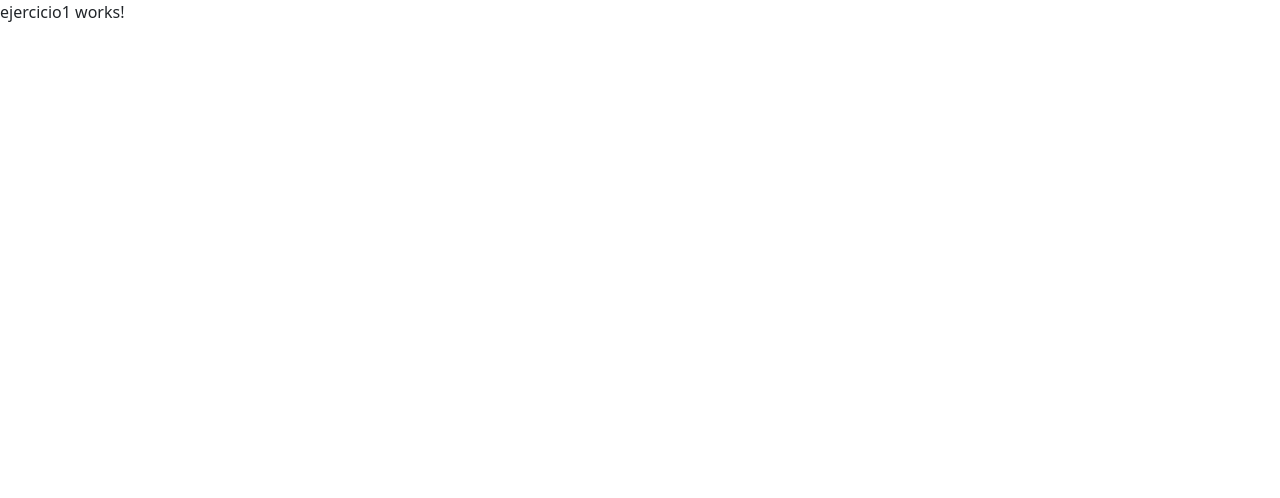
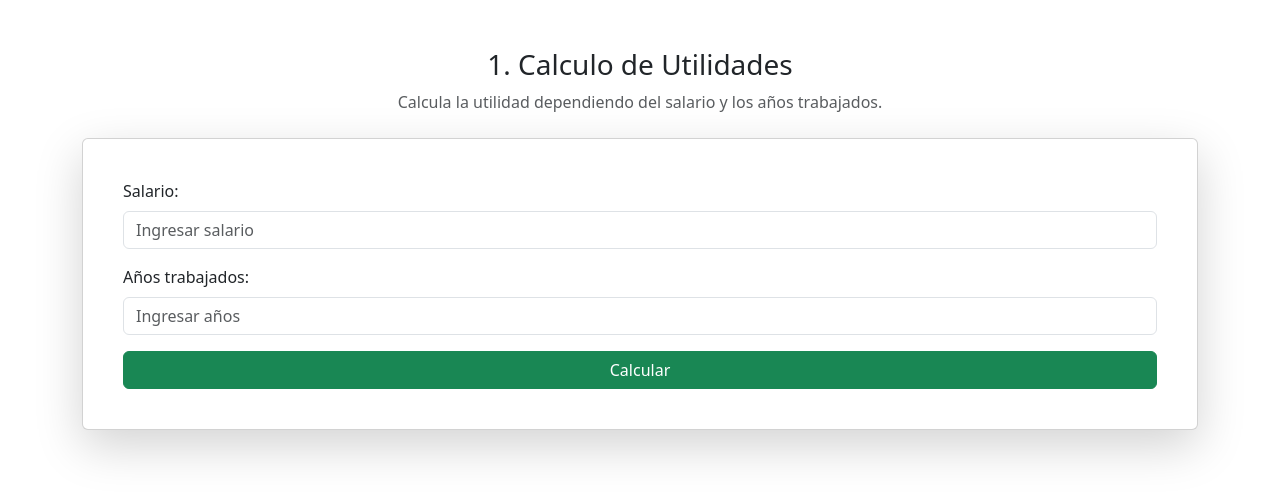
Before and after one commit to SharonLUQ/evaluacion-parcial, an Angular app: page /ejercicio1 in a window 1280 px wide. Shown: the top 498 px of the page. Built offline with nearby package versions, Linux system fonts and the light colour scheme.

Commit message:
ejercicio1 finalizado

```diff
--- a/src/app/ejercicio1/ejercicio1.component.css
+++ b/src/app/ejercicio1/ejercicio1.component.css
@@ -0,0 +1,5 @@
+input[type='number']::-webkit-inner-spin-button,
+input[type='number']::-webkit-outer-spin-button {
+  -webkit-appearance: none;
+  margin: 0;
+}
--- a/src/app/ejercicio1/ejercicio1.component.html
+++ b/src/app/ejercicio1/ejercicio1.component.html
@@ -1 +1,40 @@
-<p>ejercicio1 works!</p>
+<div class="container mt-5">
+    <div class="text-center mb-4">
+      <h3>1. Calculo de Utilidades</h3>
+      <p class="text-muted">Calcula la utilidad dependiendo del salario y los años trabajados.</p>
+    </div>
+
+    <div class="card shadow-lg p-4 mb-4">
+      <div class="card-body">
+        <div class="mb-3">
+          <label for="salario" class="form-label">Salario:</label>
+          <input
+            id="salario"
+            type="number"
+            class="form-control"
+            (input)="actualizarSalario(salarioInput.value)"
+            #salarioInput
+            placeholder="Ingresar salario"
+          />
+        </div>
+
+        <div class="mb-3">
+          <label for="años" class="form-label">Años trabajados:</label>
+          <input
+            id="años"
+            type="number"
+            class="form-control"
+            (input)="actualizarAnios(aniosInput.value)"
+            #aniosInput
+            placeholder="Ingresar años"
+          />
+        </div>
+
+        <button class="btn btn-success w-100" (click)="calcularUtilidad()">Calcular</button>
+      </div>
+    </div>
+
+    <div class="alert alert-success mt-3 text-center" *ngIf="utilidad > 0">
+      <strong>Utilidad: {{ utilidad | currency: 'S/.' }}</strong>
+    </div>
+  </div>
--- a/src/app/ejercicio1/ejercicio1.component.ts
+++ b/src/app/ejercicio1/ejercicio1.component.ts
@@ -1,12 +1,38 @@
+import { CommonModule } from '@angular/common';
 import { Component } from '@angular/core';
 
 @Component({
   selector: 'app-ejercicio1',
   standalone: true,
-  imports: [],
+  imports: [CommonModule],
   templateUrl: './ejercicio1.component.html',
   styleUrl: './ejercicio1.component.css'
 })
 export class Ejercicio1Component {
+  salario = 0;
+  anios = 0;
+  utilidad = 0;
 
+  actualizarSalario(value: string) {
+    this.salario = +value;
+  }
+
+  actualizarAnios(value: string) {
+    this.anios = +value;
+  }
+
+  calcularUtilidad() {
+    if (this.anios < 1) {
+      this.utilidad = this.salario * 0.05;
+    } else if (this.anios >= 1 && this.anios < 2) {
+      this.utilidad = this.salario * 0.07;
+    } else if (this.anios >= 2 && this.anios < 5) {
+      this.utilidad = this.salario * 0.1;
+    } else if (this.anios >= 5 && this.anios < 10) {
+      this.utilidad = this.salario * 0.15;
+    } else {
+      this.utilidad = this.salario * 0.2;
+    }
+
+  }
 }
```
